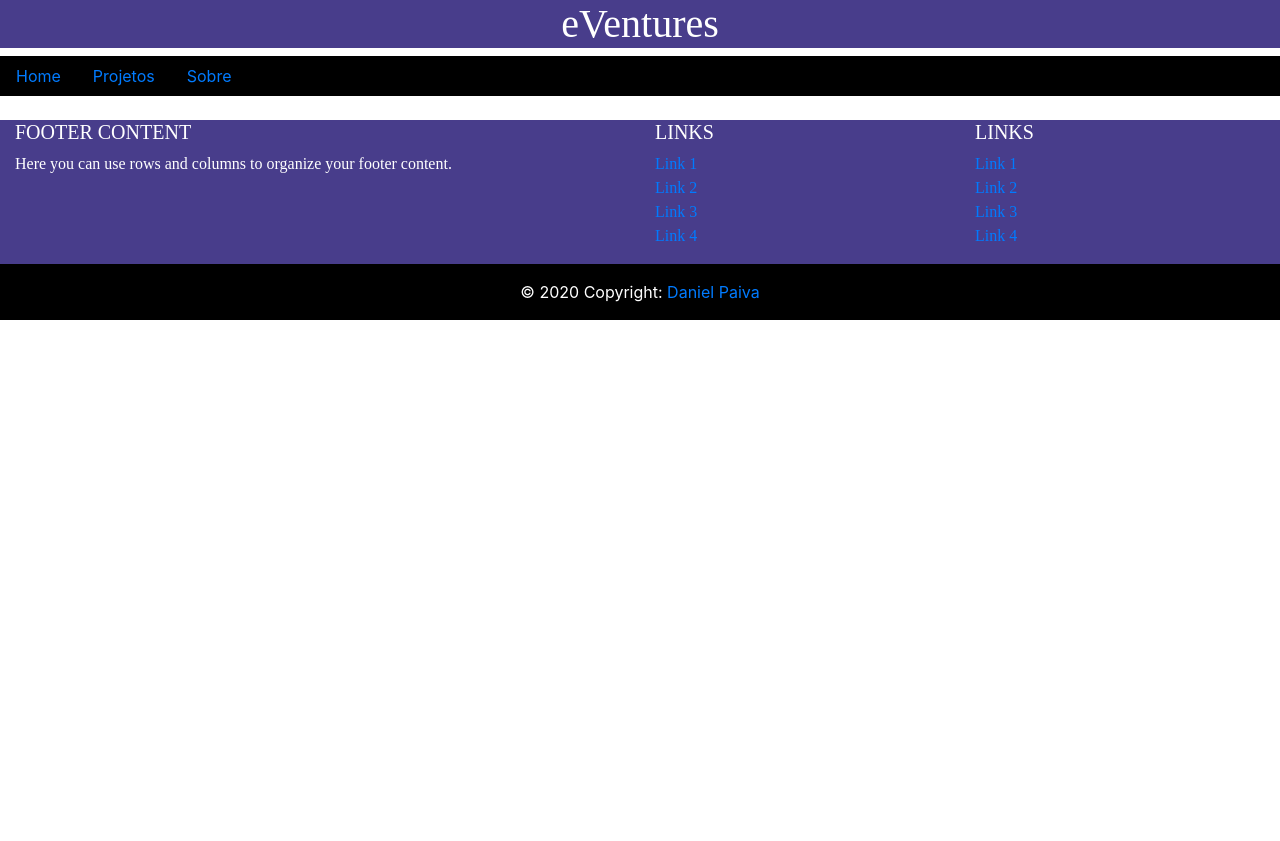
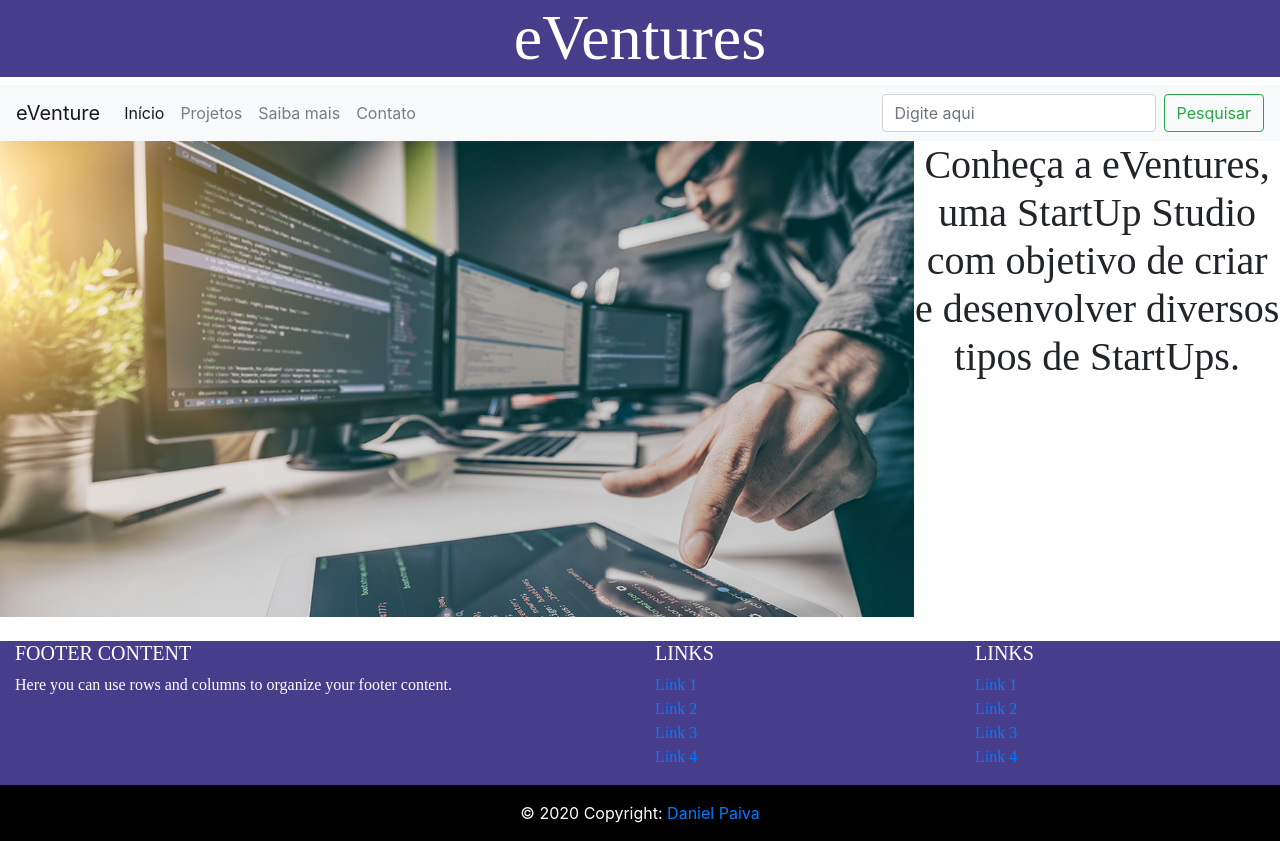
Before and after one commit to danhpaiva/eVentures-site, a plain HTML site: page index.html in a window 1280 px wide. Before the commit the page ends 800 px from the top, so only its background shows below. Drawn offline with nearby package versions, Linux system fonts and the light colour scheme.

Commit message:
Adicionada NavBar / Alterações de estilos / Adicionada imagem principal

```diff
--- a/index.html
+++ b/index.html
@@ -14,28 +14,54 @@
     <!--Início do Header-->
     <header>
         <div class="container-fluid">
-            <h1 style="text-align: center;">eVentures</h1>
+            <h1 id="titulo">eVentures</h1>
         </div>
     </header>
     <!-- Fim do Header -->
 
-    <!--Início da NavBar-->
-    <ul class="nav">
-        <li class="nav-item">
-            <a class="nav-link active" href="#">Home</a>
-        </li>
-        <li class="nav-item">
-            <a class="nav-link" href="#">Projetos</a>
-        </li>
-        <li class="nav-item">
-            <a class="nav-link" href="#">Sobre</a>
-        </li>
-    </ul>
-    <!--Fim da NavBar-->
+    <!--Início do Navbar-->
+    <nav class="navbar navbar-expand-lg navbar-light bg-light">
+        <a class="navbar-brand" href="#">eVenture</a>
+        <button class="navbar-toggler" type="button" data-toggle="collapse" data-target="#navbarSupportedContent"
+            aria-controls="navbarSupportedContent" aria-expanded="false" aria-label="Toggle navigation">
+            <span class="navbar-toggler-icon"></span>
+        </button>
 
+        <div class="collapse navbar-collapse" id="navbarSupportedContent">
+            <ul class="navbar-nav mr-auto">
+                <li class="nav-item active">
+                    <a class="nav-link" href="#">Início <span class="sr-only">(current)</span></a>
+                </li>
+                <li class="nav-item">
+                    <a class="nav-link" href="#">Projetos</a>
+                </li>
+                <li class="nav-item">
+                    <a class="nav-link" href="#">Saiba mais</a>
+                </li>
+                <li class="nav-item">
+                    <a class="nav-link" href="#">Contato</a>
+                </li>
+            </ul>
+            <form class="form-inline my-2 my-lg-0">
+                <input class="form-control mr-sm-2" type="search" placeholder="Digite aqui" aria-label="Search">
+                <button class="btn btn-outline-success my-2 my-sm-0" type="submit">Pesquisar</button>
+            </form>
+        </div>
+    </nav>
+    <!-- Fim do Navbar-->
     <!-- Início do Main-->
-    <div>
+    <div class="menu">
+        <div>
+            <img src="./image/imagehome.png" class="img-fluid" id="imagehome" alt="Imagem da Home">
+        </div>
+        <div class="textomain">
+            <h1>
+                Conheça a eVentures, uma StartUp Studio com objetivo
+                de criar e desenvolver diversos tipos de StartUps.
+            </h1>
+        </div>
     </div>
+
     <!-- Fim do Main-->
 
     <!-- Início do Footer -->
--- a/src/style.css
+++ b/src/style.css
@@ -1,5 +1,6 @@
 html {
-
+    background-color: black;
+    width: 100%;
 }
 
 .container-fluid
@@ -9,8 +10,23 @@ html {
     font-family: 'Times New Roman', Times, serif;
 }
 
-.nav {
-    background-color: black;
+#titulo{
+    font-size: 4rem;
+    text-align: center;
+}
+
+.menu {
+    display: flex;
+}
+
+#imagehome {
+    width: 100%;
+}
+
+.textomain {
+    width: 40%;
+    text-align: center;
+    font-family: 'Times New Roman', Times, serif;
 }
 
 .footer-copyright{
```
Also changed, not shown: image/imagehome.png (added).
